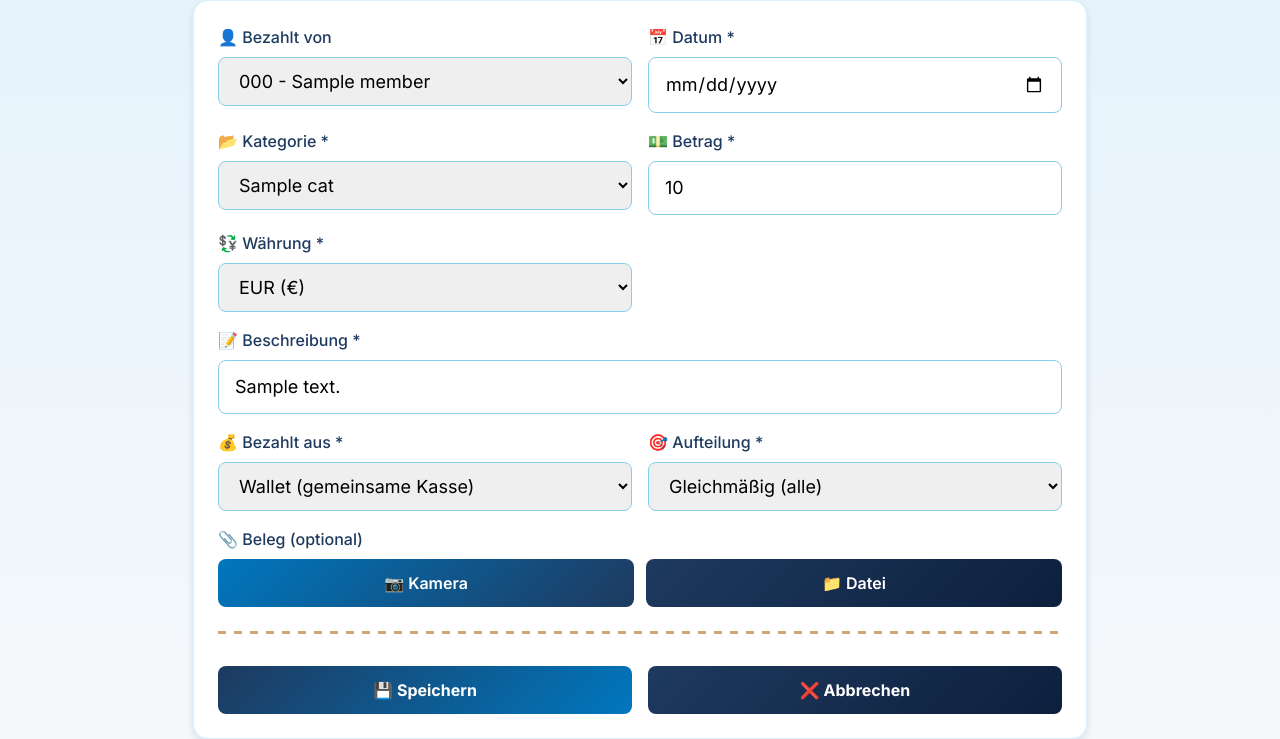
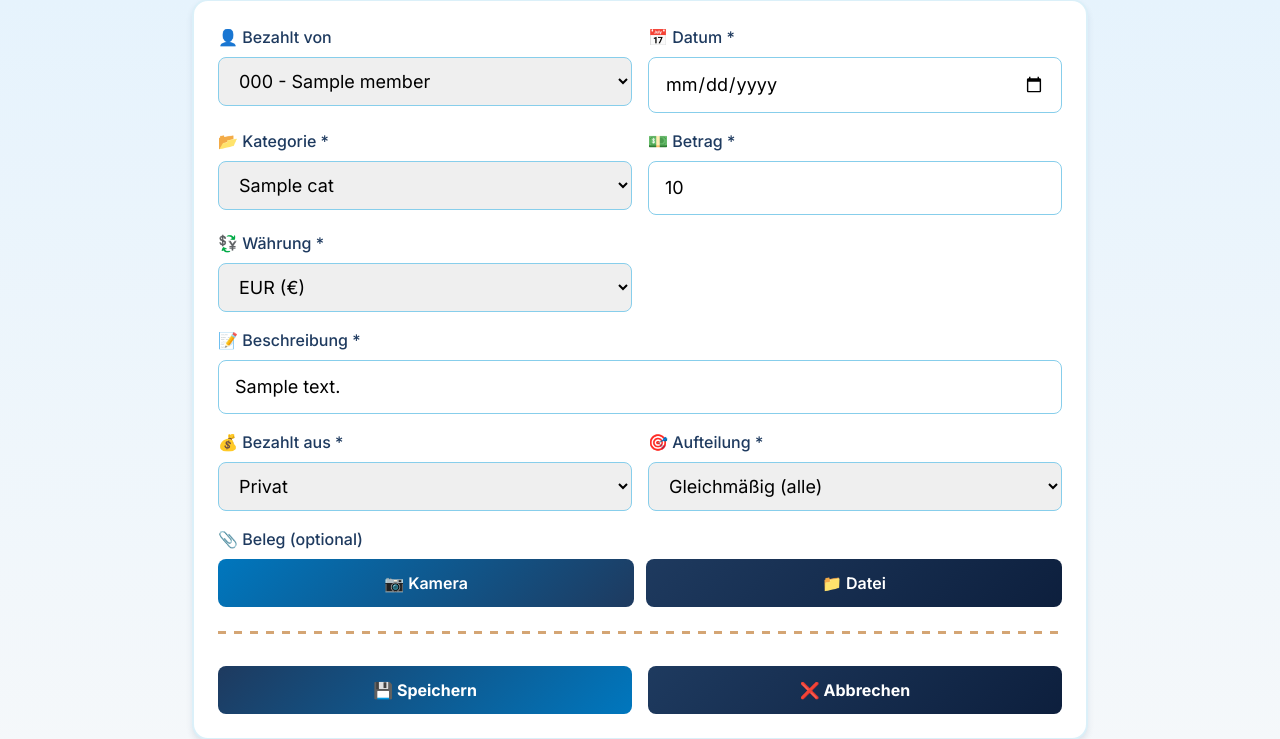
Before and after one commit to syntechai-io/WAGMI-Bordkasse, a Python web app: template templates/expense_edit.html in a window 1280 px wide. Shown: the part 149-888 px from the top of the page. Run offline with Jinja, Linux system fonts and the light colour scheme; the template is opened without the code that fills it: most values are stand-ins (such as "Sample title", 1, 10 or a date in 2020); some libraries are stand-ins or nearby versions.

Commit message:
Update expense form to default to private payment and reorder options
Modify expense_edit.html to set 'private' as the default paid_from option and adjust element order.

Replit-Commit-Author: Agent
Replit-Commit-Session-Id: 57245507-a316-4bdd-a035-f8305a7e3190
Replit-Commit-Checkpoint-Type: intermediate_checkpoint
Replit-Commit-Event-Id: aeeaca91-93cb-4ac8-b608-afd9b33347e2
Replit-Commit-Screenshot-Url: https://storage.googleapis.com/screenshot-production-us-central1/4ab24e3a-e318-4ff7-8dab-80d71ab1b725/57245507-a316-4bdd-a035-f8305a7e3190/U7niX9q

```diff
--- a/templates/expense_edit.html
+++ b/templates/expense_edit.html
@@ -59,8 +59,8 @@
             <div>
                 <label class="block font-medium mb-2" style="color: var(--navy-deep);">💰 Bezahlt aus *</label>
                 <select name="paid_from" required class="w-full px-4 py-3 border rounded-lg text-lg" style="border-color: var(--sky-blue);">
+                    <option value="private" {% if not expense or expense.paid_from.value == 'private' %}selected{% endif %}>Privat</option>
                     <option value="wallet" {% if expense and expense.paid_from.value == 'wallet' %}selected{% endif %}>Wallet (gemeinsame Kasse)</option>
-                    <option value="private" {% if expense and expense.paid_from.value == 'private' %}selected{% endif %}>Privat</option>
                 </select>
             </div>
 
```
